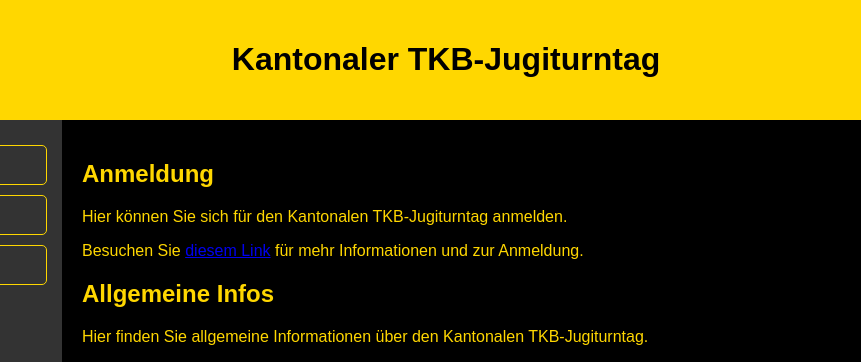
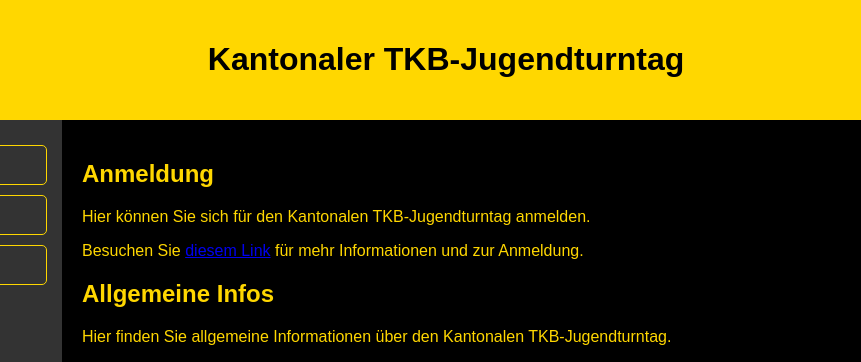
Before and after one commit to STV-Zihlschlacht/Jugendturntag, a plain HTML site: page index.html in a window 1280 px wide. Shown: the top 362 px of the page, 194-1055 px from the left. Drawn offline with Linux system fonts and the light colour scheme.

Commit message:
Update index.html

```diff
--- a/index.html
+++ b/index.html
@@ -3,21 +3,21 @@
 <head>
     <meta charset="UTF-8">
     <meta name="viewport" content="width=device-width, initial-scale=1.0">
-    <meta name="description" content="Kantonaler TKB-Jugiturntag - Offizielle Seite für Anmeldung, Ranglisten und Sponsoren">
-    <meta name="keywords" content="TKB-Jugiturntag, Anmeldung, Rangliste, Sponsoren, Zihlschlacht, Turnen">
-    <meta name="author" content="Kantonaler TKB-Jugiturntag Team">
+    <meta name="description" content="Kantonaler TKB-Jugendturntag - Offizielle Seite für Anmeldung, Ranglisten und Sponsoren">
+    <meta name="keywords" content="TKB-Jugendturntag, Anmeldung, Rangliste, Sponsoren, Zihlschlacht, Turnen">
+    <meta name="author" content="Kantonaler TKB-Jugendturntag Team">
     <title>Kantonaler TKB-Jugiturntag</title>
 
     <!-- Open Graph Meta Tags for social media sharing -->
-    <meta property="og:title" content="Kantonaler TKB-Jugiturntag">
-    <meta property="og:description" content="Die offizielle Seite des Kantonalen TKB-Jugiturntags. Hier findest du Informationen zur Anmeldung, Ranglisten und Sponsoren.">
+    <meta property="og:title" content="Kantonaler TKB-Jugendturntag">
+    <meta property="og:description" content="Die offizielle Seite des Kantonalen TKB-Jugendturntags. Hier findest du Informationen zur Anmeldung, Ranglisten und Sponsoren.">
     <meta property="og:image" content="path/to/social-image.jpg">
     <meta property="og:url" content="https://www.deinedomain.com">
 
     <!-- Twitter Card Meta Tags for better sharing on Twitter -->
     <meta name="twitter:card" content="summary_large_image">
-    <meta name="twitter:title" content="Kantonaler TKB-Jugiturntag">
-    <meta name="twitter:description" content="Die offizielle Seite des Kantonalen TKB-Jugiturntags. Hier findest du Informationen zur Anmeldung, Ranglisten und Sponsoren.">
+    <meta name="twitter:title" content="Kantonaler TKB-Jugendturntag">
+    <meta name="twitter:description" content="Die offizielle Seite des Kantonalen TKB-Jugendturntags. Hier findest du Informationen zur Anmeldung, Ranglisten und Sponsoren.">
     <meta name="twitter:image" content="path/to/social-image.jpg">
 
     <link rel="icon" href="favicon.ico" type="image/x-icon">
@@ -180,7 +180,7 @@
 </head>
 <body>
     <header class="header" role="banner">
-        <h1>Kantonaler TKB-Jugiturntag</h1>
+        <h1>Kantonaler TKB-Jugendturntag</h1>
         <img src="logo2.png" alt="Logo von STV Zihlschlacht" class="logo2">
         <img src="logo.png" alt="TKB-Jugiturntag Logo" class="logo1">
     </header>
@@ -195,13 +195,13 @@
         <main class="content" role="main">
             <section id="anmeldung" aria-labelledby="anmeldung">
                 <h2>Anmeldung</h2>
-                <p>Hier können Sie sich für den Kantonalen TKB-Jugiturntag anmelden.
+                <p>Hier können Sie sich für den Kantonalen TKB-Jugendturntag anmelden.
 				<p>Besuchen Sie <a href="https://www.tgtv.ch/anlaesse/anlaesse.html/44/event/10244/eventdate/11158" target="_blank" rel="noopener noreferrer">diesem Link</a> für mehr Informationen und zur Anmeldung.</p>
             </section>
 
             <section id="infos" aria-labelledby="infos">
                 <h2>Allgemeine Infos</h2>
-                <p>Hier finden Sie allgemeine Informationen über den Kantonalen TKB-Jugiturntag.</p>
+                <p>Hier finden Sie allgemeine Informationen über den Kantonalen TKB-Jugendturntag.</p>
             </section>
 
             <section id="rangliste" aria-labelledby="rangliste">
```
